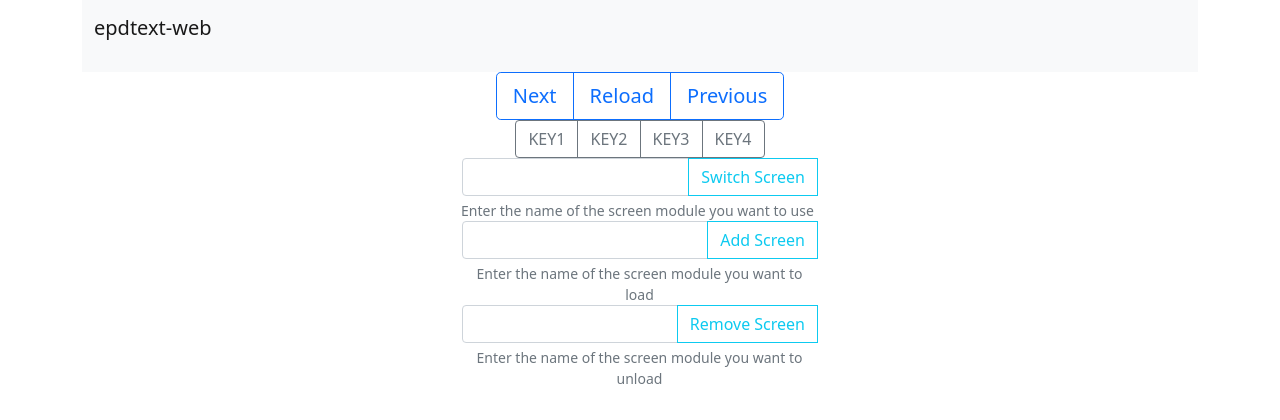
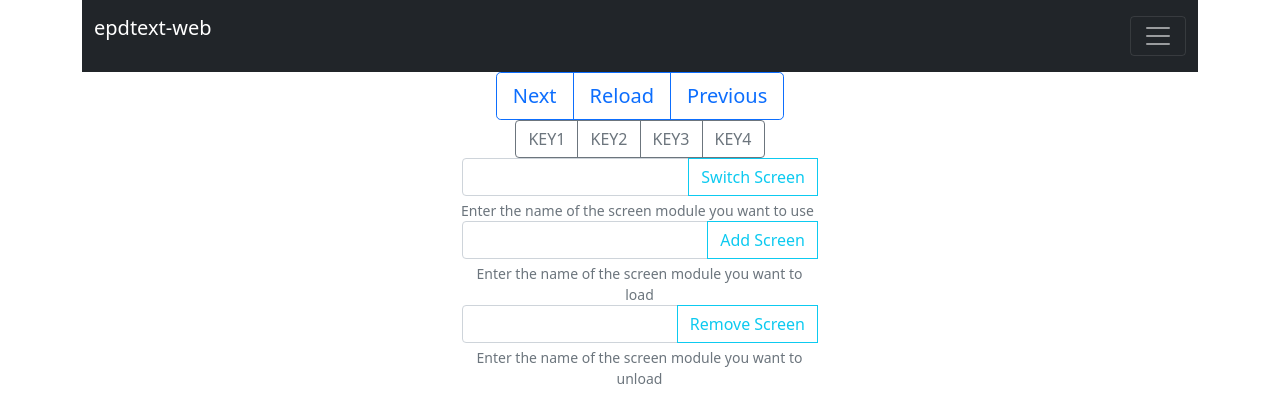
Before and after one commit to tsbarnes/pitftmanager-web, a Flask app: page / in a window 1280 px wide. Shown: the top 420 px of the page. Run offline with Flask 2, Linux system fonts and the light colour scheme.

Commit message:
Major UI improvements

```diff
--- a/templates/base.html
+++ b/templates/base.html
@@ -1,6 +1,8 @@
 <!doctype html>
 <head>
     <title>{% block title %}{% endblock %}</title>
+    <meta charset="utf-8">
+    <meta name="viewport" content="width=device-width, initial-scale=1, shrink-to-fit=no">
     <link href="https://cdn.jsdelivr.net/npm/bootstrap@5.1.1/dist/css/bootstrap.min.css" rel="stylesheet" integrity="sha384-F3w7mX95PdgyTmZZMECAngseQB83DfGTowi0iMjiWaeVhAn4FJkqJByhZMI3AhiU" crossorigin="anonymous">
     <script src="https://cdn.jsdelivr.net/npm/bootstrap@5.1.1/dist/js/bootstrap.bundle.min.js" integrity="sha384-/bQdsTh/da6pkI1MST/rWKFNjaCP5gBSY4sEBT38Q/9RBh9AH40zEOg7Hlq2THRZ" crossorigin="anonymous"></script>
     <link rel="stylesheet" href="{{ url_for('static', filename='style.css') }}">
--- a/templates/index.html
+++ b/templates/index.html
@@ -3,9 +3,22 @@
 {% block title %}epdtext-web{% endblock %}
 
 {% block header %}
-    <nav class="navbar navbar-light bg-light">
-        <div class="container">
+    <nav class="navbar navbar-dark bg-dark">
+        <div class="container-fluid">
             <p class="navbar-brand">epdtext-web</p>
+            <button class="navbar-toggler" type="button" data-bs-toggle="collapse" data-bs-target="#navbarSupportedContent" aria-controls="navbarSupportedContent" aria-expanded="false" aria-label="Toggle navigation">
+                <span class="navbar-toggler-icon"></span>
+            </button>
+            <div class="collapse navbar-collapse" id="navbarSupportedContent">
+                <ul class="navbar-nav me-auto mb-2 mb-lg-0">
+                    <li class="nav-item">
+                        <a class="nav-link" href="https://github.com/tsbarnes/epdtext-web">epdtext-web GitHub</a>
+                    </li>
+                    <li class="nav-item">
+                        <a class="nav-link" href="https://github.com/tsbarnes/epdtext">epdtext GitHub</a>
+                    </li>
+                </ul>
+            </div>
         </div>
     </nav>
 {% endblock %}
```
Also changed, not shown: 1 other file.
